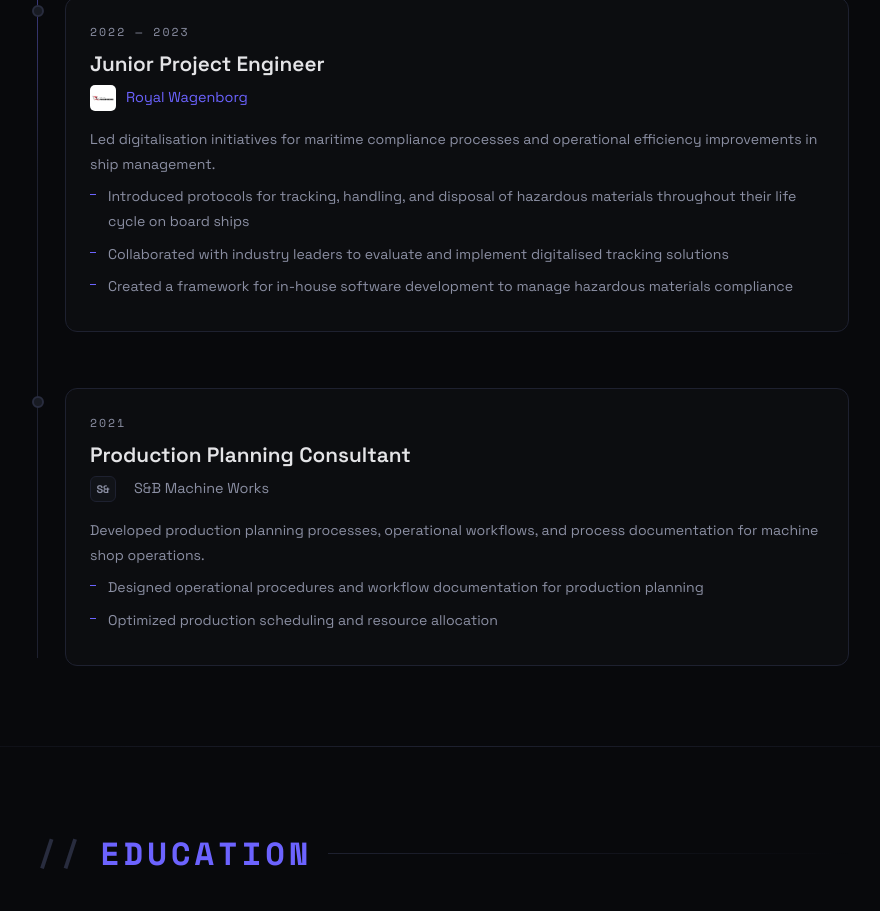
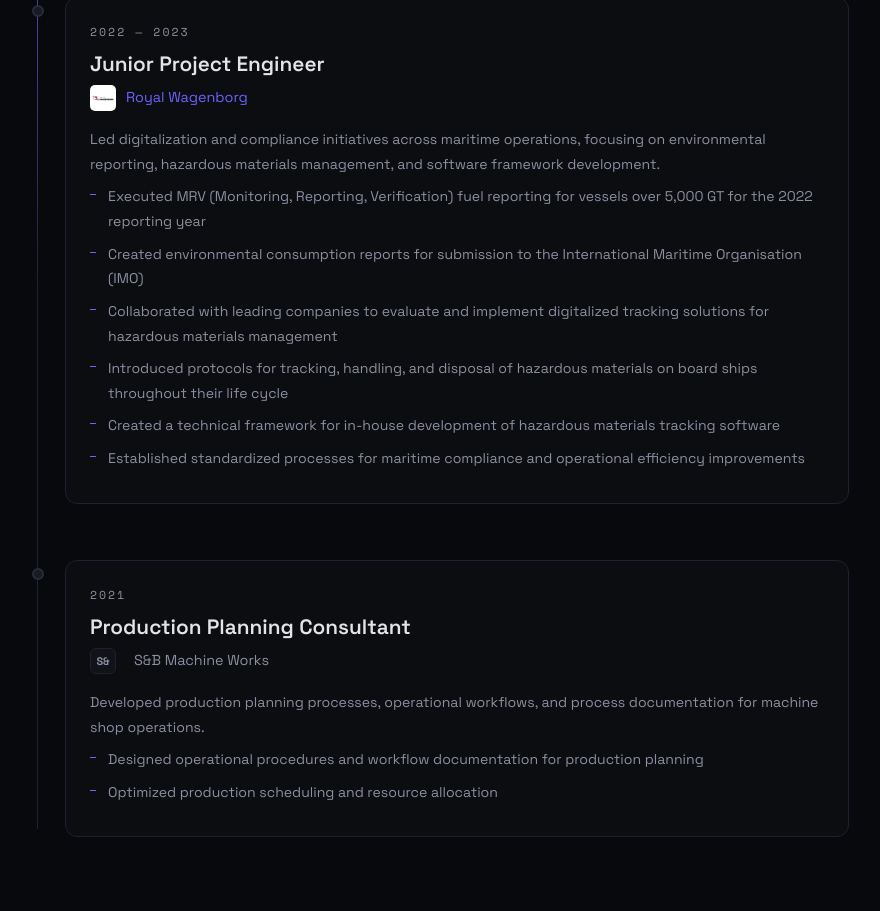
Before and after one commit to Lemonroyal28/portfolio, a Next.js app: page / in a window 1280 px wide. Shown: the part 1880-2791 px from the top of the page, without its empty margins (197-1077 px from the left). Built offline with nearby package versions, Linux system fonts and the light colour scheme.

Commit message:
content: reorganize Royal Wagenborg role by project type with 6 detailed bullets

```diff
--- a/data/experience.ts
+++ b/data/experience.ts
@@ -35,11 +35,14 @@ export const experience: Experience[] = [
     company: 'Royal Wagenborg',
     companyUrl: 'https://www.wagenborg.com',
     logo: '/assets/wagenborg.png',
-    description: 'Led digitalisation initiatives for maritime compliance processes and operational efficiency improvements in ship management.',
+    description: 'Led digitalization and compliance initiatives across maritime operations, focusing on environmental reporting, hazardous materials management, and software framework development.',
     bulletPoints: [
-      'Introduced protocols for tracking, handling, and disposal of hazardous materials throughout their life cycle on board ships',
-      'Collaborated with industry leaders to evaluate and implement digitalised tracking solutions',
-      'Created a framework for in-house software development to manage hazardous materials compliance',
+      'Executed MRV (Monitoring, Reporting, Verification) fuel reporting for vessels over 5,000 GT for the 2022 reporting year',
+      'Created environmental consumption reports for submission to the International Maritime Organisation (IMO)',
+      'Collaborated with leading companies to evaluate and implement digitalized tracking solutions for hazardous materials management',
+      'Introduced protocols for tracking, handling, and disposal of hazardous materials on board ships throughout their life cycle',
+      'Created a technical framework for in-house development of hazardous materials tracking software',
+      'Established standardized processes for maritime compliance and operational efficiency improvements',
     ],
   },
   {
```
